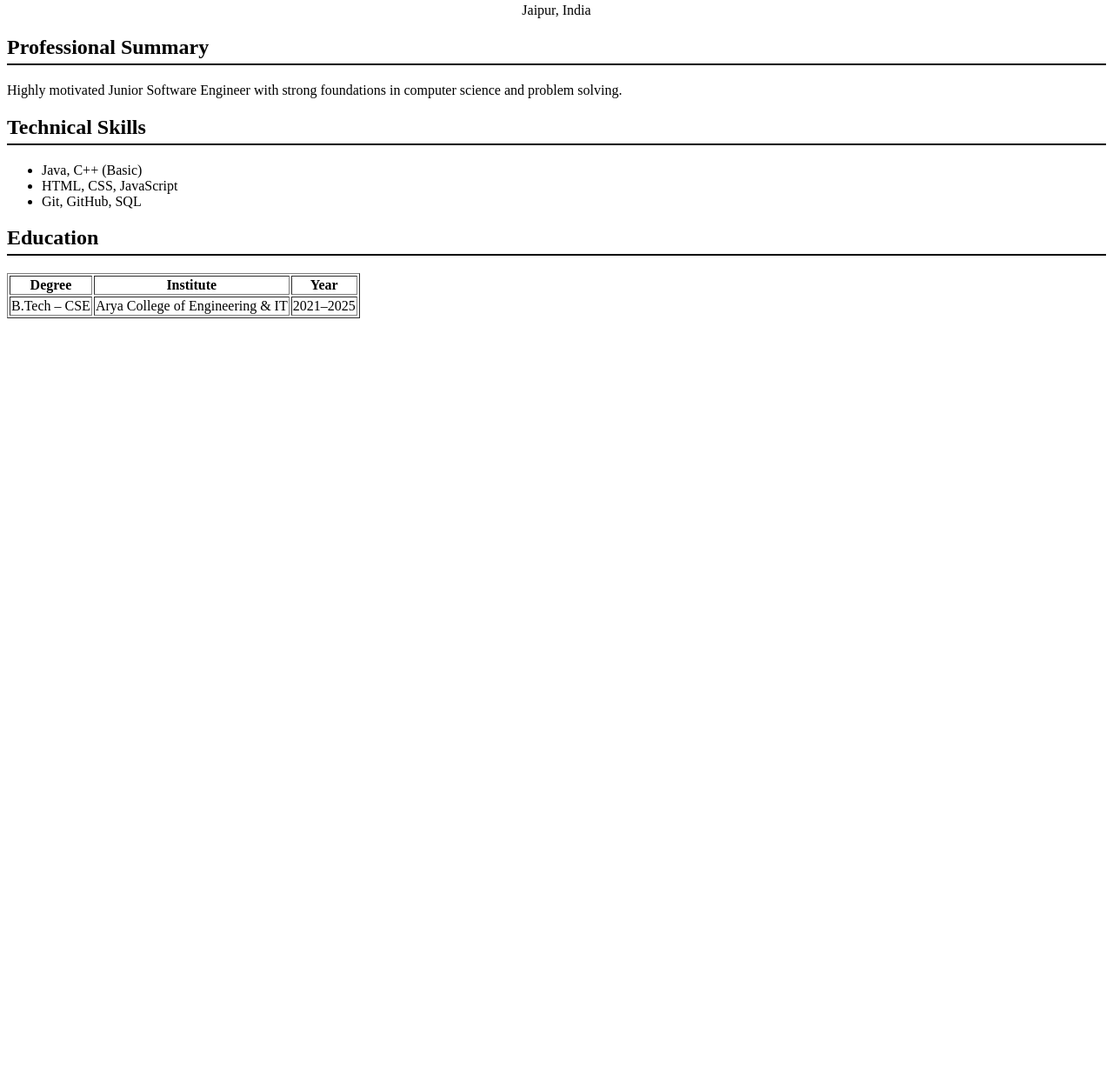
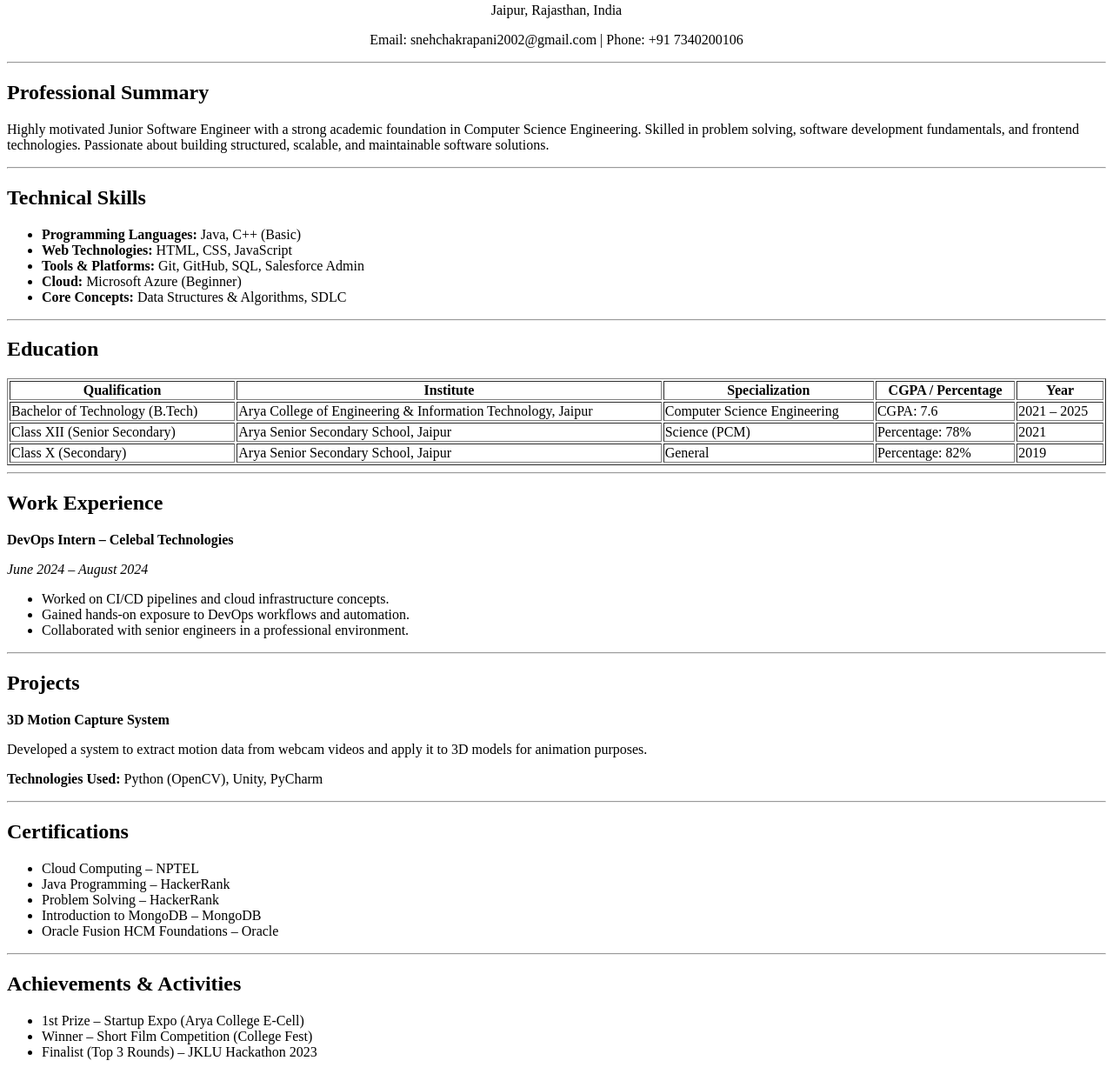
Before and after one commit to snehchakrapani/frontend-portfolio, a plain HTML site: page Week 1/practice/resume.html in a window 1280 px wide. Shown: the part 111-1346 px from the top of the page at 87% size. Before the commit the page ends 800 px from the top, so only its background shows below. Drawn offline with Linux system fonts and the light colour scheme.

Commit message:
Week 1 Day 2: Updated resume with specialization and cgpa

```diff
--- a/Week 1/practice/resume.html
+++ b/Week 1/practice/resume.html
@@ -3,62 +3,138 @@
 <head>
   <meta charset="UTF-8">
   <title>Sneh Chakrapani | Resume</title>
-
-  <style>
-    .resume-header {
-      text-align: center;
-    }
-
-    .section-title {
-      border-bottom: 2px solid black;
-      padding-bottom: 5px;
-    }
-  </style>
 </head>
 <body>
 
   <!-- HEADER -->
-  <header class="resume-header">
-    <h1>Sneh Chakrapani</h1>
-    <p><strong>Junior Software Engineer</strong></p>
-    <p>Jaipur, India</p>
+  <header>
+    <h1 align="center">Sneh Chakrapani</h1>
+    <p align="center"><strong>Junior Software Engineer</strong></p>
+    <p align="center">Jaipur, Rajasthan, India</p>
+    <p align="center">
+      Email: snehchakrapani2002@gmail.com |
+      Phone: +91 7340200106
+    </p>
   </header>
 
-  <!-- SUMMARY -->
+  <hr>
+
   <section>
-    <h2 class="section-title">Professional Summary</h2>
+    <h2>Professional Summary</h2>
     <p>
-      Highly motivated Junior Software Engineer with strong foundations in
-      computer science and problem solving.
+      Highly motivated Junior Software Engineer with a strong academic foundation
+      in Computer Science Engineering. Skilled in problem solving, software
+      development fundamentals, and frontend technologies. Passionate about
+      building structured, scalable, and maintainable software solutions.
     </p>
   </section>
 
-  <!-- SKILLS -->
+  <hr>
+
   <section>
-    <h2 class="section-title">Technical Skills</h2>
+    <h2>Technical Skills</h2>
     <ul>
-      <li>Java, C++ (Basic)</li>
-      <li>HTML, CSS, JavaScript</li>
-      <li>Git, GitHub, SQL</li>
+      <li><strong>Programming Languages:</strong> Java, C++ (Basic)</li>
+      <li><strong>Web Technologies:</strong> HTML, CSS, JavaScript</li>
+      <li><strong>Tools & Platforms:</strong> Git, GitHub, SQL, Salesforce Admin</li>
+      <li><strong>Cloud:</strong> Microsoft Azure (Beginner)</li>
+      <li><strong>Core Concepts:</strong> Data Structures & Algorithms, SDLC</li>
     </ul>
   </section>
 
-  <!-- EDUCATION -->
+  <hr>
+
+
   <section>
-    <h2 class="section-title">Education</h2>
-    <table border="1">
+    <h2>Education</h2>
+
+    <table border="1" width="100%">
       <tr>
-        <th>Degree</th>
+        <th>Qualification</th>
         <th>Institute</th>
+        <th>Specialization</th>
+        <th>CGPA / Percentage</th>
         <th>Year</th>
       </tr>
+
       <tr>
-        <td>B.Tech – CSE</td>
-        <td>Arya College of Engineering & IT</td>
-        <td>2021–2025</td>
+        <td>Bachelor of Technology (B.Tech)</td>
+        <td>Arya College of Engineering & Information Technology, Jaipur</td>
+        <td>Computer Science Engineering</td>
+        <td>CGPA: 7.6</td>
+        <td>2021 – 2025</td>
+      </tr>
+
+      <tr>
+        <td>Class XII (Senior Secondary)</td>
+        <td>Arya Senior Secondary School, Jaipur</td>
+        <td>Science (PCM)</td>
+        <td>Percentage: 78%</td>
+        <td>2021</td>
+      </tr>
+
+      <tr>
+        <td>Class X (Secondary)</td>
+        <td>Arya Senior Secondary School, Jaipur</td>
+        <td>General</td>
+        <td>Percentage: 82%</td>
+        <td>2019</td>
       </tr>
     </table>
   </section>
 
+  <hr>
+
+  <section>
+    <h2>Work Experience</h2>
+
+    <p><strong>DevOps Intern – Celebal Technologies</strong></p>
+    <p><em>June 2024 – August 2024</em></p>
+
+    <ul>
+      <li>Worked on CI/CD pipelines and cloud infrastructure concepts.</li>
+      <li>Gained hands-on exposure to DevOps workflows and automation.</li>
+      <li>Collaborated with senior engineers in a professional environment.</li>
+    </ul>
+  </section>
+
+  <hr>
+
+  <section>
+    <h2>Projects</h2>
+
+    <p><strong>3D Motion Capture System</strong></p>
+    <p>
+      Developed a system to extract motion data from webcam videos and apply it
+      to 3D models for animation purposes.
+    </p>
+    <p>
+      <strong>Technologies Used:</strong> Python (OpenCV), Unity, PyCharm
+    </p>
+  </section>
+
+  <hr>
+
+  <section>
+    <h2>Certifications</h2>
+    <ul>
+      <li>Cloud Computing – NPTEL</li>
+      <li>Java Programming – HackerRank</li>
+      <li>Problem Solving – HackerRank</li>
+      <li>Introduction to MongoDB – MongoDB</li>
+      <li>Oracle Fusion HCM Foundations – Oracle</li>
+    </ul>
+  </section>
+
+  <hr>
+  <section>
+    <h2>Achievements & Activities</h2>
+    <ul>
+      <li>1st Prize – Startup Expo (Arya College E-Cell)</li>
+      <li>Winner – Short Film Competition (College Fest)</li>
+      <li>Finalist (Top 3 Rounds) – JKLU Hackathon 2023</li>
+    </ul>
+  </section>
+
 </body>
 </html>
```
